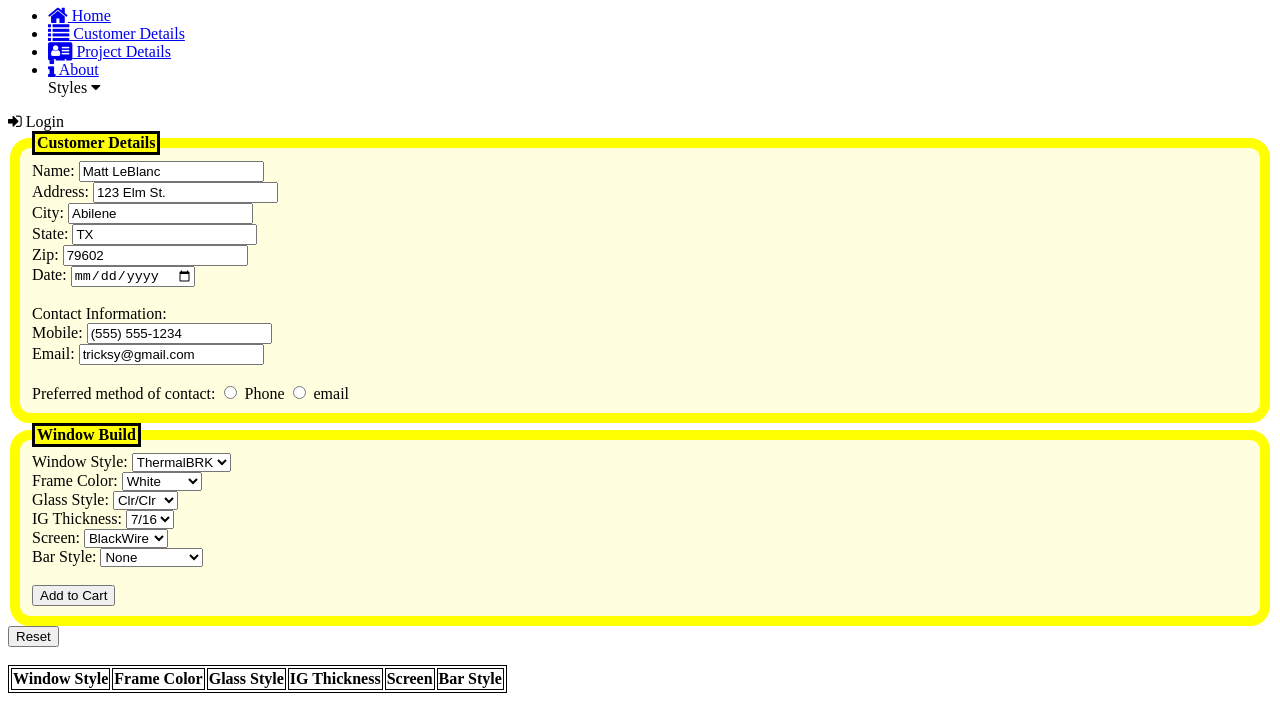
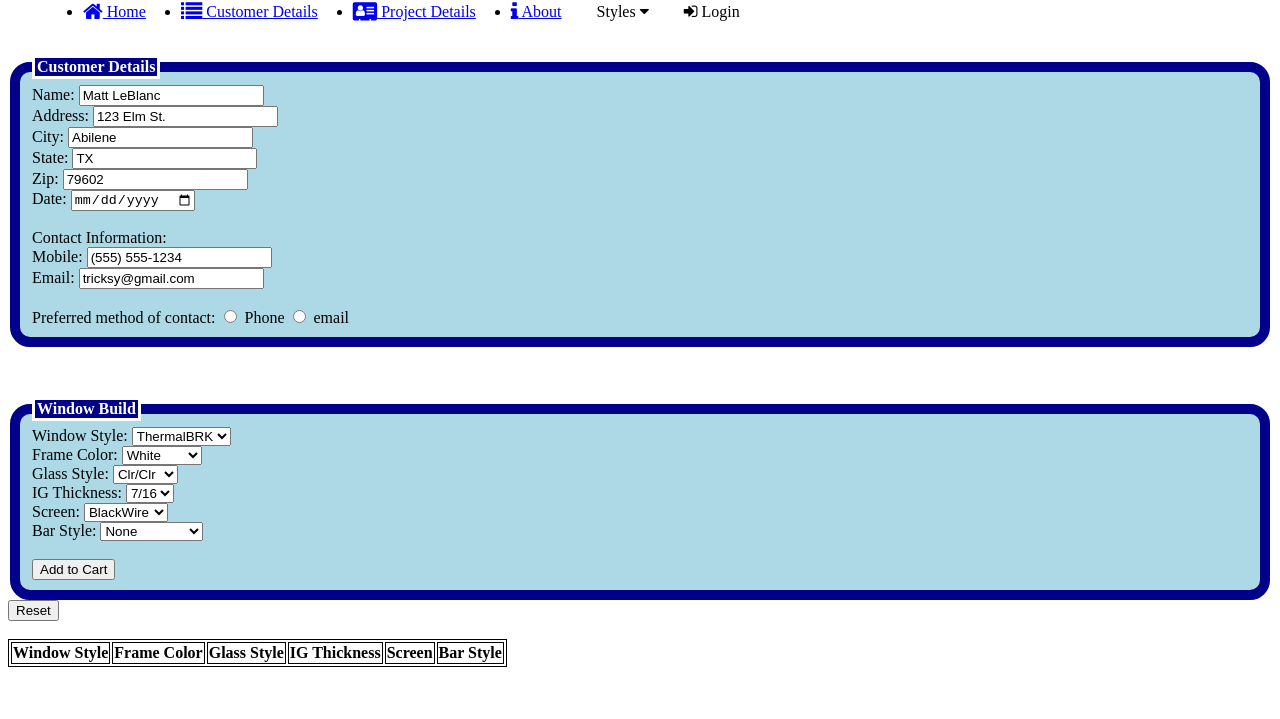
Before and after one commit to FrostyDesigner/WindowBuilder, a website: page index.html in a window 1280 px wide. Shown: the part 120-839 px from the top of the page. After the commit the page ends 813 px from the top, so only its background shows below. Drawn offline with Linux system fonts and the light colour scheme; files that its build step writes are made by us from their sources; files whose address does not match are found by name.

Commit message:
Starting style blue and float navbar left

```diff
--- a/css/blue.css
+++ b/css/blue.css
@@ -84,3 +84,8 @@
             margin-left: auto;
             margin-right: auto;
         }
+
+        .navbarleft{
+            float: left;
+            margin-left: 35px;
+        }
--- a/index.html
+++ b/index.html
@@ -9,8 +9,7 @@
   <title>Window Builder</title>
   <meta name="author" content="TreeFrog">
 
-  <link rel="stylesheet" href="style.css" id="stylesheet">
-  <link rel="stylesheet" href="node_modules/font-awesome/css/font-awesome.min.css" />
+
 
   <!--
 
@@ -37,27 +36,32 @@ Hello world
       border: 1px solid black;
     }
   </style>
+
+  <link rel="stylesheet" href="css\\blue.css" id="stylesheet"> <!--Makes Blue style the starting style-->
+  <link rel="stylesheet" href="node_modules/font-awesome/css/font-awesome.min.css" />
+
+
 </head>
 
 <body>
   <nav class="navbar navbar-expand-sm navbar-dark sticky-top">
     <div class="container">
       <a class="navbar-brand" href="#"><img class="imgcenter" src="img/logo.png" height="99" width="277" /></a> <!--updated logo size and centered on page IN BLUE THEME ONLY-->
-      <button class="navbar-toggler ml-auto" type="button" data-toggle="collapse" data-target="#nucampNavbar">
+      <!--<button class="navbar-toggler ml-auto" type="button" data-toggle="collapse" data-target="#nucampNavbar">
         <span class="navbar-toggler-icon"></span>
-      </button>
+      </button>-->
       <div class="collapse navbar-collapse" id="nucampNavbar">
         <ul class="navbar-nav">
-          <li class="nav-item active"><a class="nav-link" href="#"><i class="fa fa-home fa-lg"></i> Home</a>
+          <li class="navbarleft"><a class="nav-link" href="#"><i class="fa fa-home fa-lg"></i> Home</a> <!--float navbar items left-->
           </li>
-          <li class="nav-item"><a class="nav-link" href="customerDetails.html"><i class="fa fa-list fa-lg"></i>
+          <li class="navbarleft"><a class="nav-link" href="customerDetails.html"><i class="fa fa-list fa-lg"></i>
               Customer Details</a></li>
-          <li class="nav-item"><a class="nav-link" href="projectDetails.html"><i class="fa fa-address-card fa-lg"></i>
+          <li class="navbarleft"><a class="nav-link" href="projectDetails.html"><i class="fa fa-address-card fa-lg"></i>
               Project Details</a></li>
-          <li class="nav-item"><a class="nav-link" href="aboutus.html"><i class="fa fa-info fa-lg"></i>
+          <li class="navbarleft"><a class="nav-link" href="aboutus.html"><i class="fa fa-info fa-lg"></i>
               About</a></li>
 
-          <div class="dropdown">
+          <div class="dropdown navbarleft">
             <button class="dropbtn">Styles
               <i class="fa fa-caret-down"></i>
             </button>
@@ -72,7 +76,7 @@ Hello world
           </div>
 
         </ul>
-        <span class="navbar-text ml-auto">
+        <span class="navbar-text ml-auto navbarleft">
           <a id="loginButton">
             <i class="fa fa-sign-in"></i> Login</a>
         </span>
@@ -80,7 +84,7 @@ Hello world
     </div>
   </nav>
 
-
+  <p style="clear:both;"><br></p> <!--clear float left and adds break line-->
 
   <FORM action="http://somesite.com/prog/adduser" method="post">
     <fieldset class="align-center">
@@ -119,6 +123,9 @@ Hello world
       <input type="radio" id="email" name="contactPref" value="email">
       <label for="email">email</label>
     </fieldset>
+
+    <p style="clear:both;"><br></p>
+
     <fieldset class="align-center">
       <legend>Window Build</legend>
       <div class="slidecontainer">
```
